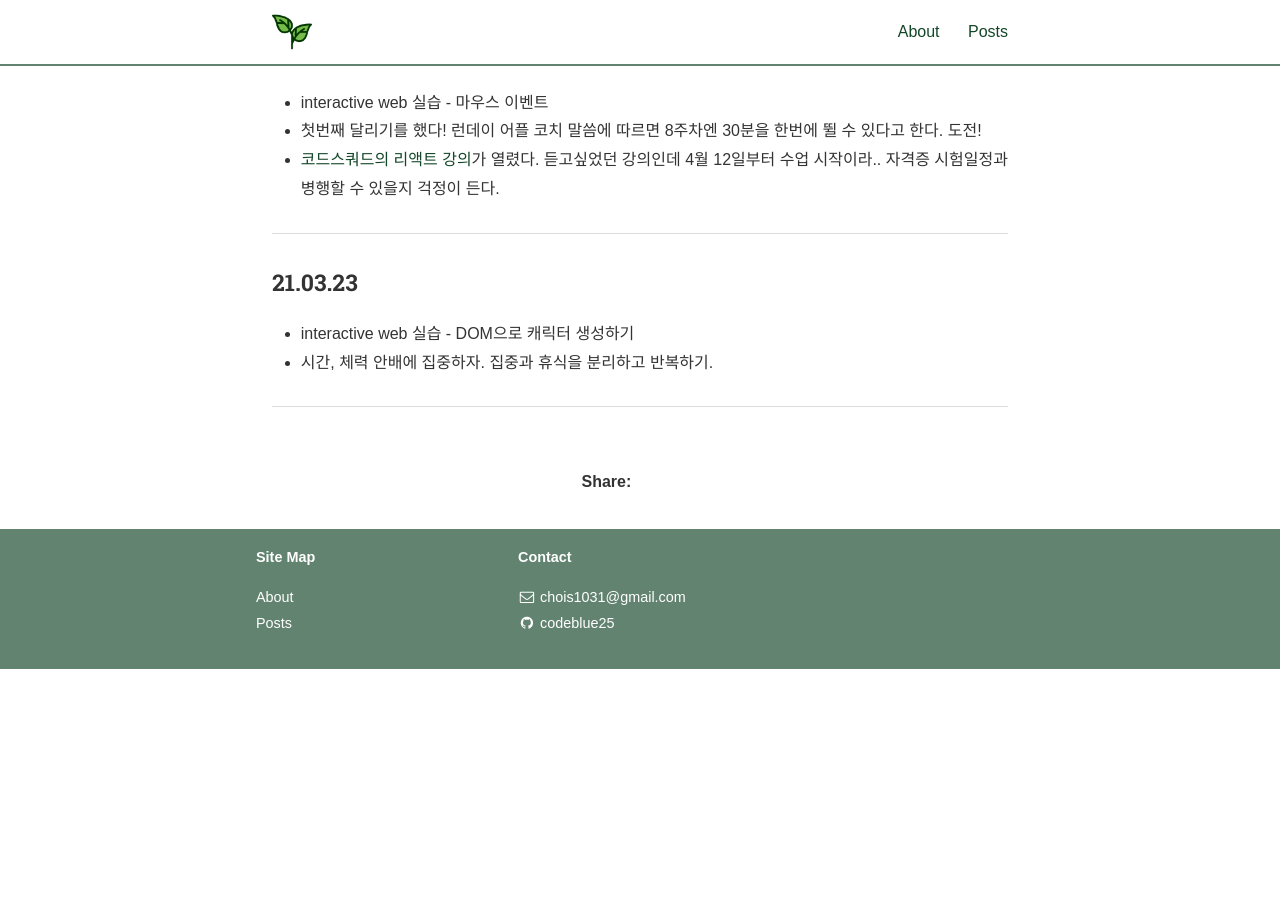
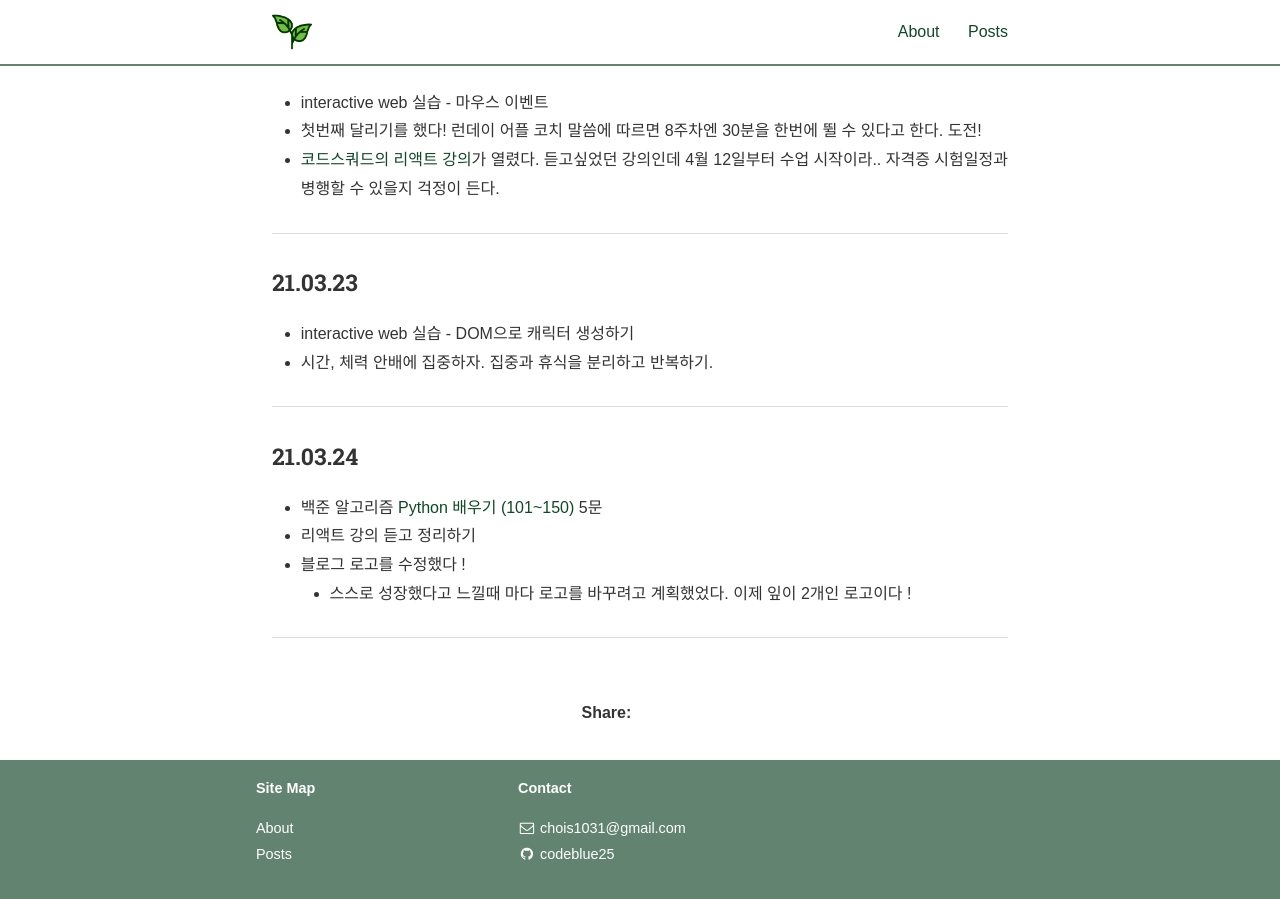
Before and after one commit to codeblue25/codeblue25.github.io, a Jekyll site: the page built from _posts/2021-03-21-0327.md, in a window 1280 px wide and 900 px high, scrolled down 542 px. Built offline with Jekyll 4.4.1, drawn with Linux system fonts in a browser that asks for light colours; nearby versions of some CDN libraries; some web fonts are replaced; a style sheet for code colours, icons or effects is not loaded; before the commit the page ends 1211 px from its top, so only the background shows below that.

Commit message:
210324 TIL

```diff
--- a/_posts/2021-03-21-0327.md
+++ b/_posts/2021-03-21-0327.md
@@ -29,3 +29,12 @@ categories: TIL
 * 시간, 체력 안배에 집중하자. 집중과 휴식을 분리하고 반복하기.
 
 ---
+
+<h3>21.03.24</h3>
+
+* 백준 알고리즘 [Python 배우기 (101~150)](https://www.acmicpc.net/workbook/view/461) 5문
+* 리액트 강의 듣고 정리하기
+* 블로그 로고를 수정했다 !
+  * 스스로 성장했다고 느낄때 마다 로고를 바꾸려고 계획했었다. 이제 잎이 2개인 로고이다 !
+
+---
```
